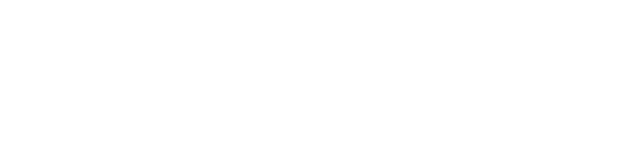
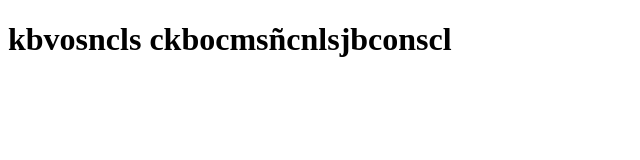
Before and after one commit to osdaguewar/PaginaWeb-Oscar-War, a plain HTML site: page Index.html in a window 1280 px wide. Shown: the whole page, without its empty margins (0-640 px from the left). Drawn offline with Linux system fonts and the light colour scheme.

Commit message:
Update Index.html

```diff
--- a/Index.html
+++ b/Index.html
@@ -6,6 +6,7 @@
 	<title>CONCEPTOS BASICOS HTML5 Y CSS3</title>
 </head>
 <body>
+	<h1>kbvosncls ckbocmsñcnlsjbconscl</h1>
 
 </body>
 </html>
```
